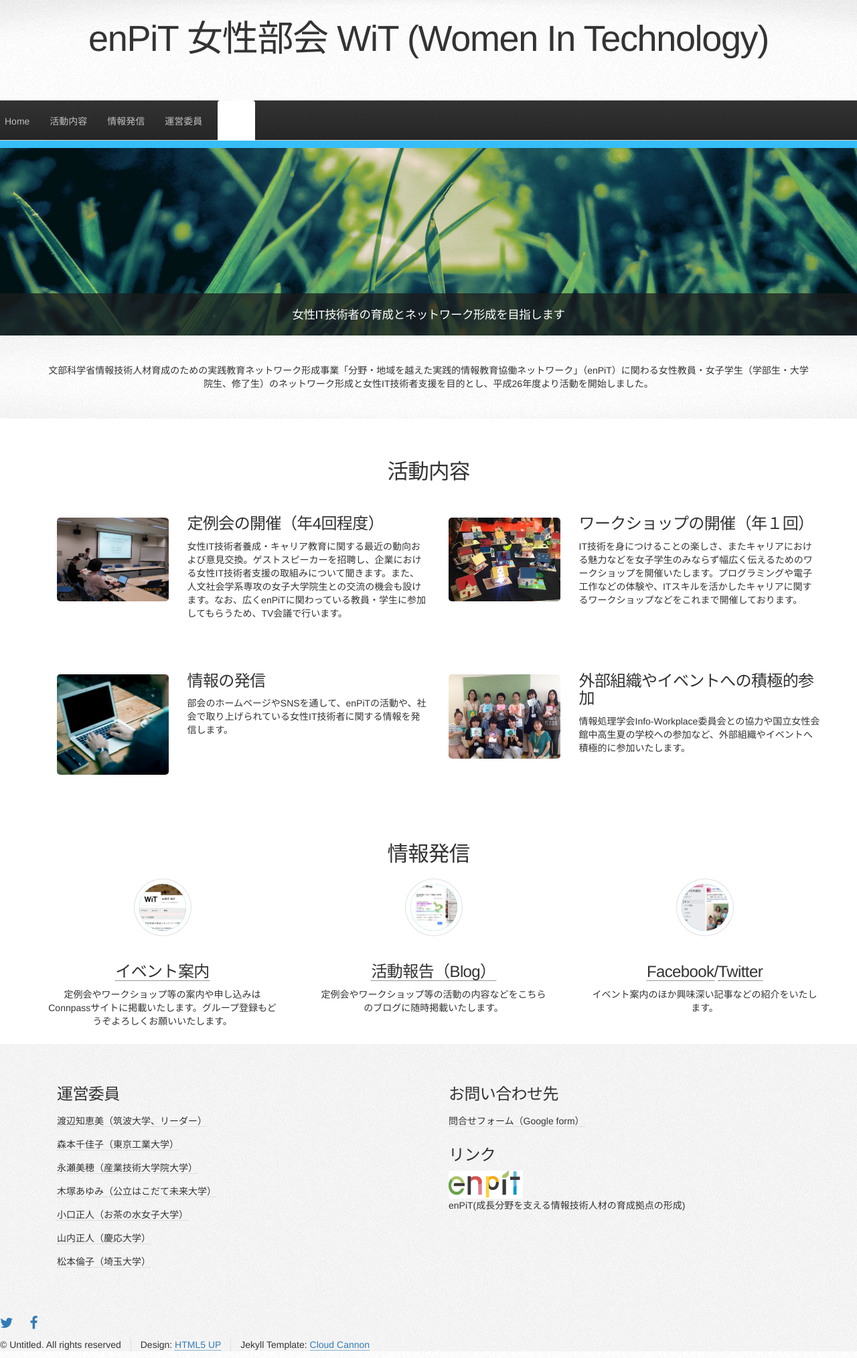
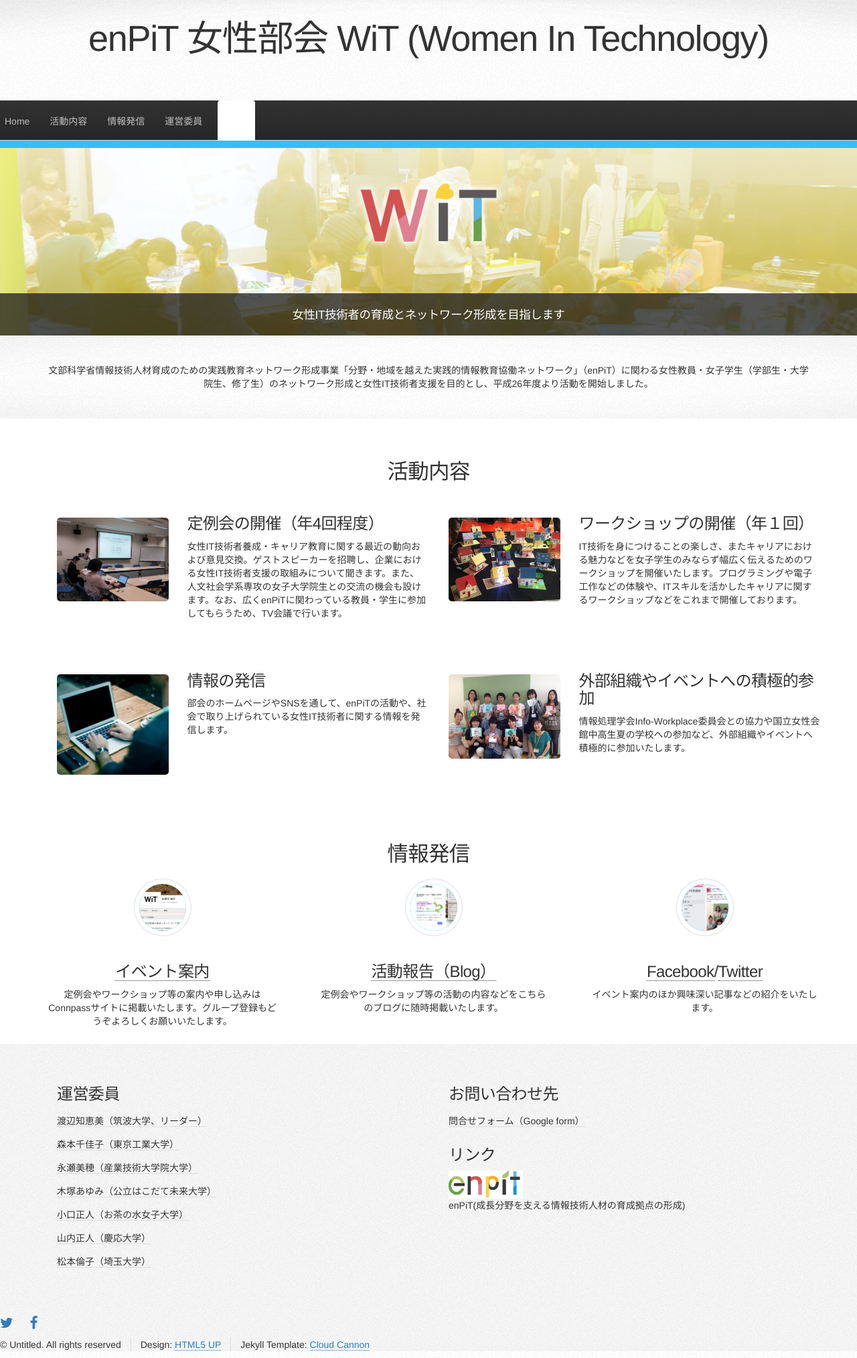
Before and after one commit to enpit-WiT/enpit-WiT.github.io, a Jekyll site: the page built from index.html, in a window 1280 px wide. Shown: the whole page at 67% size. Built offline with Jekyll 4.4.1, drawn with Linux system fonts in a browser that asks for light colours; nearby versions of some CDN libraries; library files that are not in the unit come from our copies; the list of posts is cut into pages by our own code.

Commit message:
change background of banner-area

```diff
--- a/assets/css/style.scss
+++ b/assets/css/style.scss
@@ -659,7 +659,7 @@
 /* Banner */
 
 	#banner {
-		background-image: url('../images/banner.jpg');
+		background-image: url('../images/wit-banner.png');
 		background-position: center center;
 		background-size: cover;
 		height: 28em;
```
